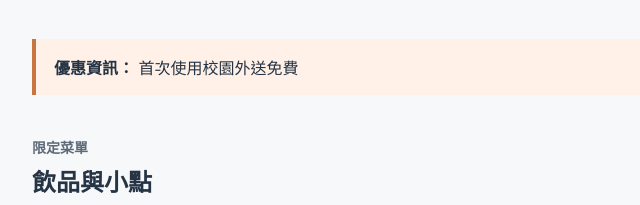
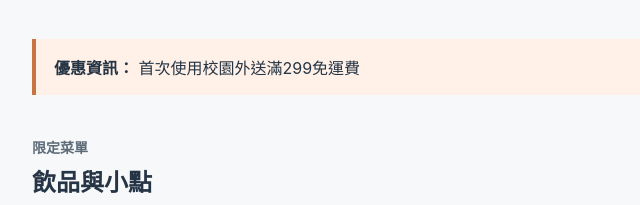
Before and after one commit to Working024686/menu-page, a plain HTML site: page index.html in a window 1280 px wide. Shown: the part 304-509 px from the top of the page, 152-792 px from the left. Drawn offline with Linux system fonts and the light colour scheme.

Commit message:
更新促銷資訊，修改首次使用校園外送的免運費條件

```diff
--- a/index.html
+++ b/index.html
@@ -24,7 +24,7 @@
 
       <section id="promotion" class="promotion" aria-label="促銷資訊">
         <strong>優惠資訊：</strong>
-        <span>首次使用校園外送免費</span>
+        <span>首次使用校園外送滿299免運費 </span>
       </section>
 
       <section id="menu" aria-labelledby="menu-title">
```
